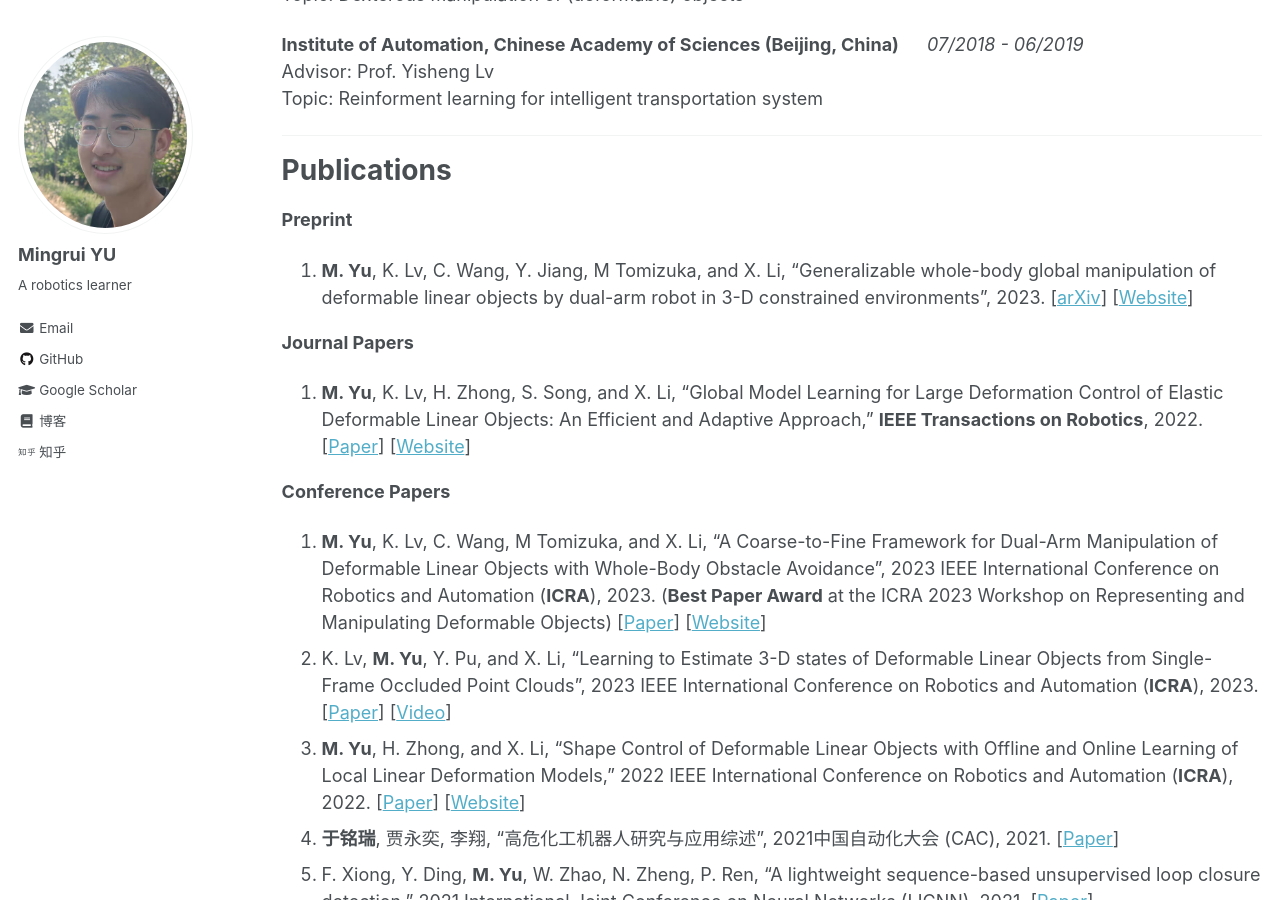
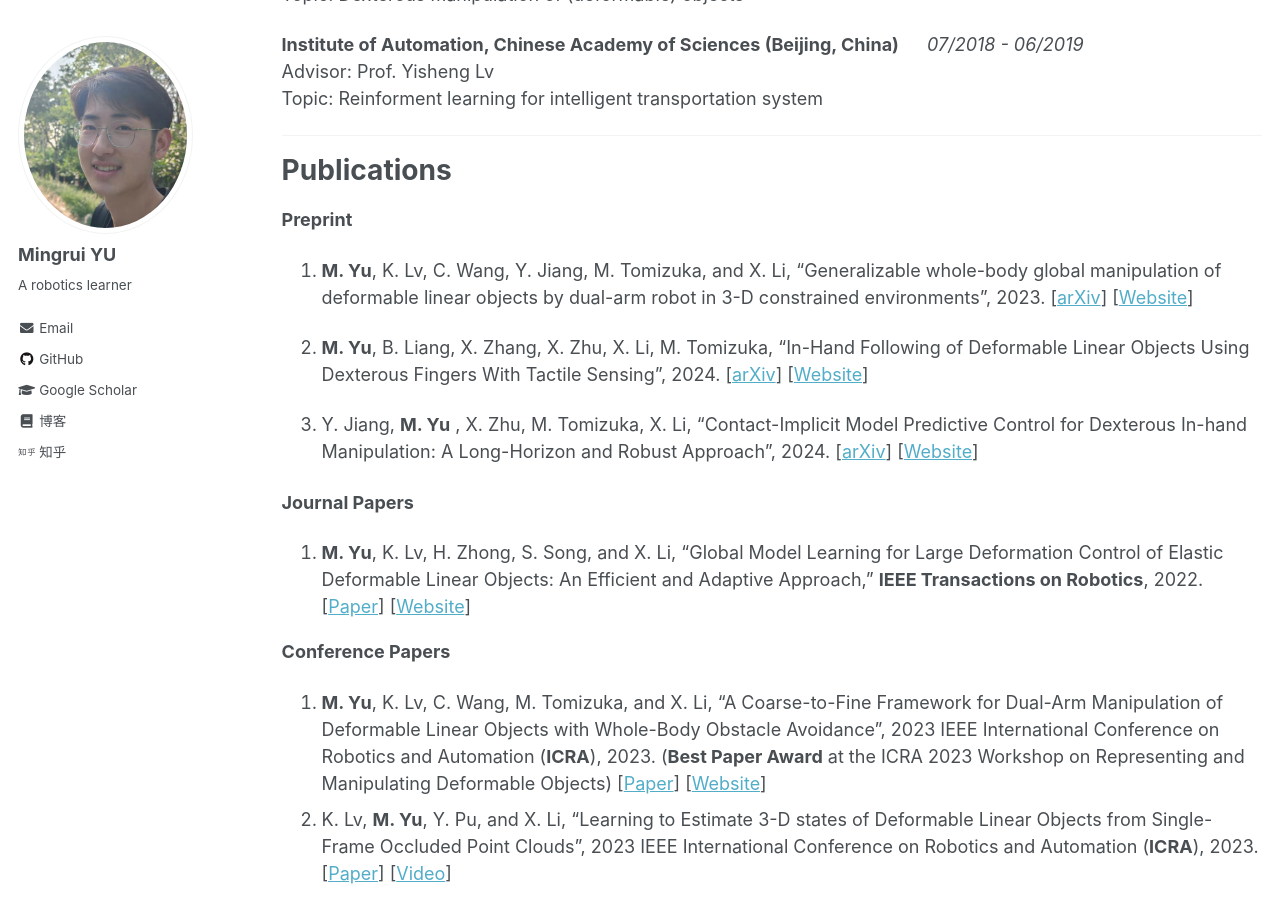
Before and after one commit to Mingrui-Yu/Mingrui-Yu.github.io, a Jekyll site: the page built from _pages/about.md, in a window 1280 px wide and 900 px high, scrolled down 874 px. Built offline with Jekyll 4.4.1, drawn with Linux system fonts in a browser that asks for light colours; some of the changed text lies outside the part shown.

Commit message:
Update about.md

```diff
--- a/_pages/about.md
+++ b/_pages/about.md
@@ -9,7 +9,7 @@ redirect_from:
   - /about.html
 ---
 
-I am Mingrui YU, a robotics learner. I'm now pursuing the Ph.D. degree at the Department of Automation, Tsinghua University, under the supervision of [Prof. Xiang Li](https://sites.google.com/view/homepageoflixiang/home). Currently, I am a visiting student at the [MSC Lab](https://msc.berkeley.edu/) in UC Berkeley, under the supervision of [Prof. Masayoshi Tomizuka]((https://me.berkeley.edu/people/masayoshi-tomizuka/)). I received the Bachelor degree from Xi'an Jiaotong University (XJTU) in 2020.
+I am Mingrui YU, a robotics learner. I'm now pursuing the Ph.D. degree at the Department of Automation, Tsinghua University, under the supervision of [Prof. Xiang Li](https://sites.google.com/view/homepageoflixiang/home). During 2023 to 2024, I was a visiting student at the [MSC Lab](https://msc.berkeley.edu/) in UC Berkeley, under the supervision of [Prof. Masayoshi Tomizuka]((https://me.berkeley.edu/people/masayoshi-tomizuka/)). I received the Bachelor degree from Xi'an Jiaotong University (XJTU) in 2020.
 
 I am mainly researching the robotic manipulation of deformable objects, aiming to make it robust, practical, and easy-to-apply.
 In addition, I'm broadly interested in machine learning, planning, and control with their applications to robotic dexterous manipulation of various objects.
@@ -47,14 +47,18 @@ Publications
 ======
 
 **Preprint**
-1. **M. Yu**, K. Lv, C. Wang, Y. Jiang, M Tomizuka, and X. Li, "Generalizable whole-body global manipulation of deformable linear objects by dual-arm robot in 3-D constrained environments", 2023. [[arXiv](https://arxiv.org/abs/2310.09899)] [[Website](https://mingrui-yu.github.io/DLO_planning_2/)]
+1. **M. Yu**, K. Lv, C. Wang, Y. Jiang, M. Tomizuka, and X. Li, "Generalizable whole-body global manipulation of deformable linear objects by dual-arm robot in 3-D constrained environments", 2023. [[arXiv](https://arxiv.org/abs/2310.09899)] [[Website](https://mingrui-yu.github.io/DLO_planning_2/)]
+
+1. **M. Yu**, B. Liang, X. Zhang, X. Zhu, X. Li, M. Tomizuka, "In-Hand Following of Deformable Linear Objects Using Dexterous Fingers With Tactile Sensing", 2024. [[arXiv](https://arxiv.org/abs/2403.12676)] [[Website](https://mingrui-yu.github.io/DLO_following/)]
+
+1. Y. Jiang, **M. Yu** , X. Zhu,  M. Tomizuka, X. Li, "Contact-Implicit Model Predictive Control for Dexterous In-hand Manipulation: A Long-Horizon and Robust Approach", 2024. [[arXiv](https://arxiv.org/abs/2402.18897)] [[Website](https://director-of-g.github.io/in_hand_manipulation/)]
 
 **Journal Papers**
 1. **M. Yu**, K. Lv, H. Zhong, S. Song, and X. Li, "Global Model Learning for Large Deformation Control of Elastic Deformable Linear Objects: An Efficient and Adaptive Approach," **IEEE Transactions on Robotics**, 2022. [[Paper](https://arxiv.org/abs/2205.04004)] [[Website](https://mingrui-yu.github.io/shape_control_DLO_2/)]
 
 **Conference Papers**
 
-1. **M. Yu**, K. Lv, C. Wang, M Tomizuka, and X. Li, "A Coarse-to-Fine Framework for Dual-Arm Manipulation of Deformable Linear Objects with Whole-Body Obstacle Avoidance", 2023 IEEE International Conference on Robotics and Automation (**ICRA**), 2023. (**Best Paper Award** at the ICRA 2023 Workshop on Representing and Manipulating Deformable Objects) [[Paper](https://arxiv.org/abs/2209.11145)] [[Website](https://mingrui-yu.github.io/DLO_planning)]
+1. **M. Yu**, K. Lv, C. Wang, M. Tomizuka, and X. Li, "A Coarse-to-Fine Framework for Dual-Arm Manipulation of Deformable Linear Objects with Whole-Body Obstacle Avoidance", 2023 IEEE International Conference on Robotics and Automation (**ICRA**), 2023. (**Best Paper Award** at the ICRA 2023 Workshop on Representing and Manipulating Deformable Objects) [[Paper](https://arxiv.org/abs/2209.11145)] [[Website](https://mingrui-yu.github.io/DLO_planning)]
 2. K. Lv, **M. Yu**, Y. Pu, and X. Li, “Learning to Estimate 3-D states of Deformable Linear Objects from Single-Frame Occluded Point Clouds”, 2023 IEEE International Conference on Robotics and Automation (**ICRA**), 2023. [[Paper](https://arxiv.org/abs/2210.01433)] [[Video](https://mingrui-yu.github.io/videos/ICRA23_DLO_perception_video.mp4)]
 3. **M. Yu**, H. Zhong, and X. Li, "Shape Control of Deformable Linear Objects with Offline and Online Learning of Local Linear Deformation Models," 2022 IEEE International Conference on Robotics and Automation (**ICRA**), 2022. [[Paper](https://arxiv.org/abs/2109.11091)] [[Website](https://mingrui-yu.github.io/shape_control_DLO/)]
 4. **于铭瑞**, 贾永奕, 李翔, "高危化工机器人研究与应用综述", 2021中国自动化大会 (CAC), 2021. [[Paper](https://kns.cnki.net/kcms/detail/detail.aspx?dbcode=CPFD&dbname=CPFDTEMP&filename=ZGZN202110001016&uniplatform=NZKPT&v=yTXq56-lHUDzP6r70Wst4lVFGnfv4CHYCDrmjizd_DZaM8yOR4dOTxj5IYdffmtQS2VgAE2EQ9Y%3d)]
```
